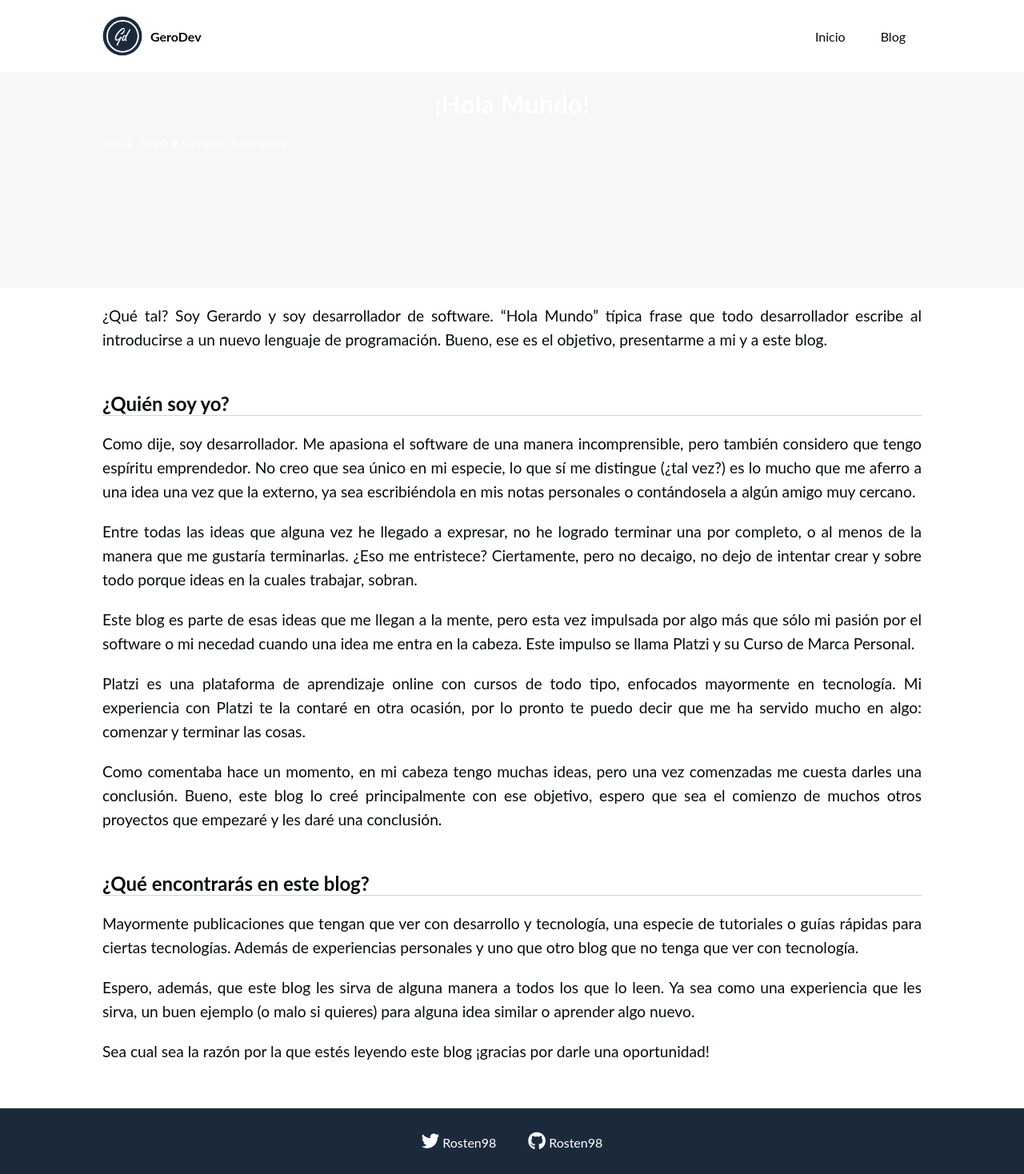
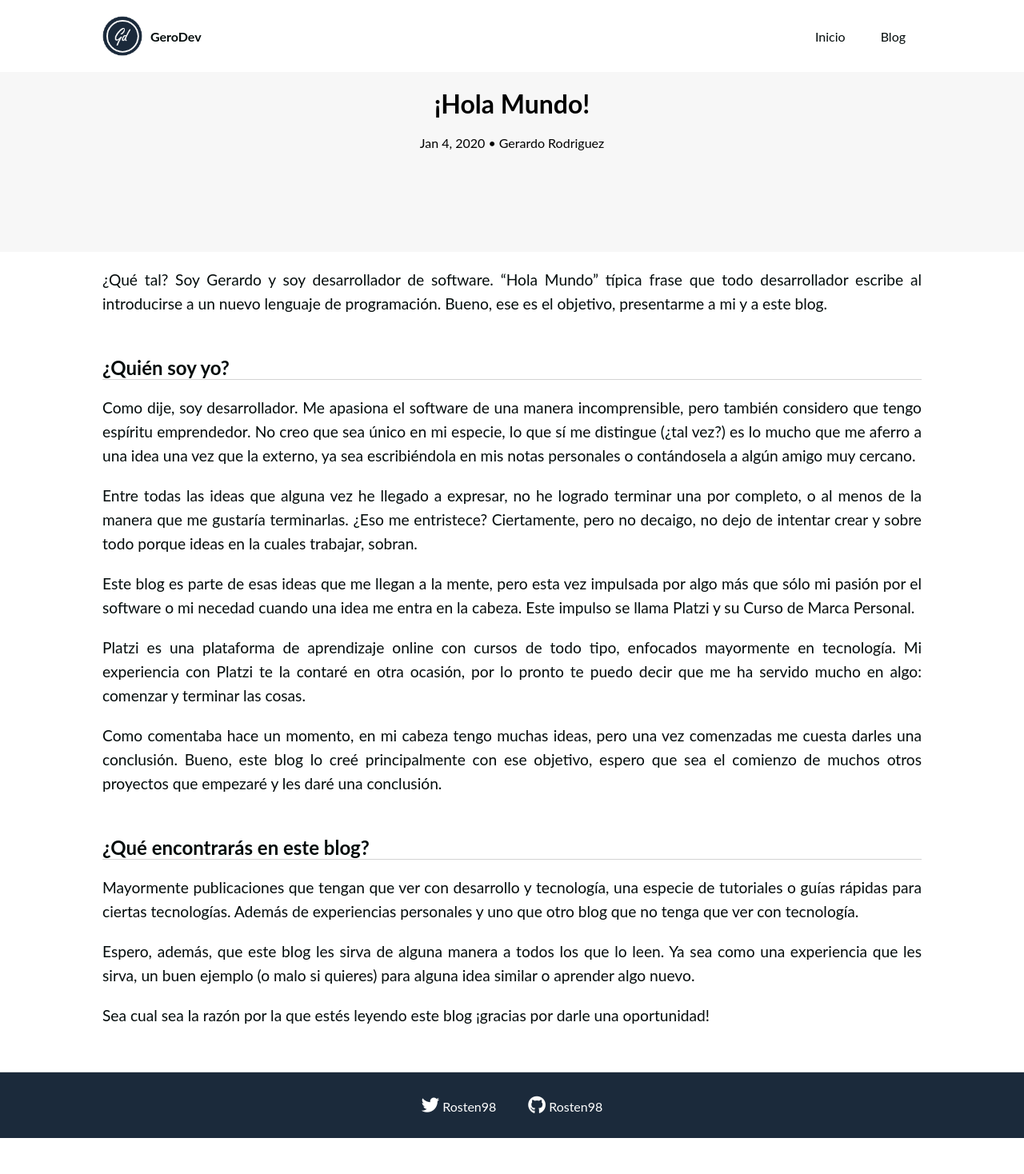
Before and after one commit to Rosten98/gerodev, a Jekyll site: the page built from _posts/2020-01-03-hola-mundo.md, in a window 1280 px wide. Shown: the whole page at 80% size. Built offline with Jekyll 4.4.1, drawn with Linux system fonts in a browser that asks for light colours; some web fonts are replaced; after the commit the page ends 1423 px from its top, so only the background shows below that.

Commit message:
Styles modified

```diff
--- a/_layouts/post.html
+++ b/_layouts/post.html
@@ -4,10 +4,12 @@ layout: default
 
 <header class="post-title">
   <h1>{{ page.title }}</h1>
-  <time>
-    {{ page.date | date: "%b %-d, %Y" }}{% if page.author %} • {{ page.author }}{% endif %}{% if
-      page.meta %} • {{ page.meta }}{% endif %}
-  </time>
+  <p>
+    <time>
+      {{ page.date | date: "%b %-d, %Y" }}{% if page.author %} • {{ page.author }}{% endif %}{% if
+        page.meta %} • {{ page.meta }}{% endif %}
+    </time>
+  </p>
 </header>
 <article class="post-content">
   {{ content }}
--- a/_sass/_layout.scss
+++ b/_sass/_layout.scss
@@ -108,6 +108,7 @@ h1{
       padding: 18px 10px;
     }
     li:hover{
+      border-radius: 10px;
       background-color: $light-grey;
     }
   }
@@ -172,10 +173,13 @@ a.link-to-post{
 .post-title{
   margin: 0 auto;
   padding: 20px 10%;
-  height: 30%;
+  height: 25%;
   background-color: $light-grey;
   time, h1{
-    color: white;
+    color: black;
+  }
+  p{
+    text-align: center;
   }
 }
 
```
